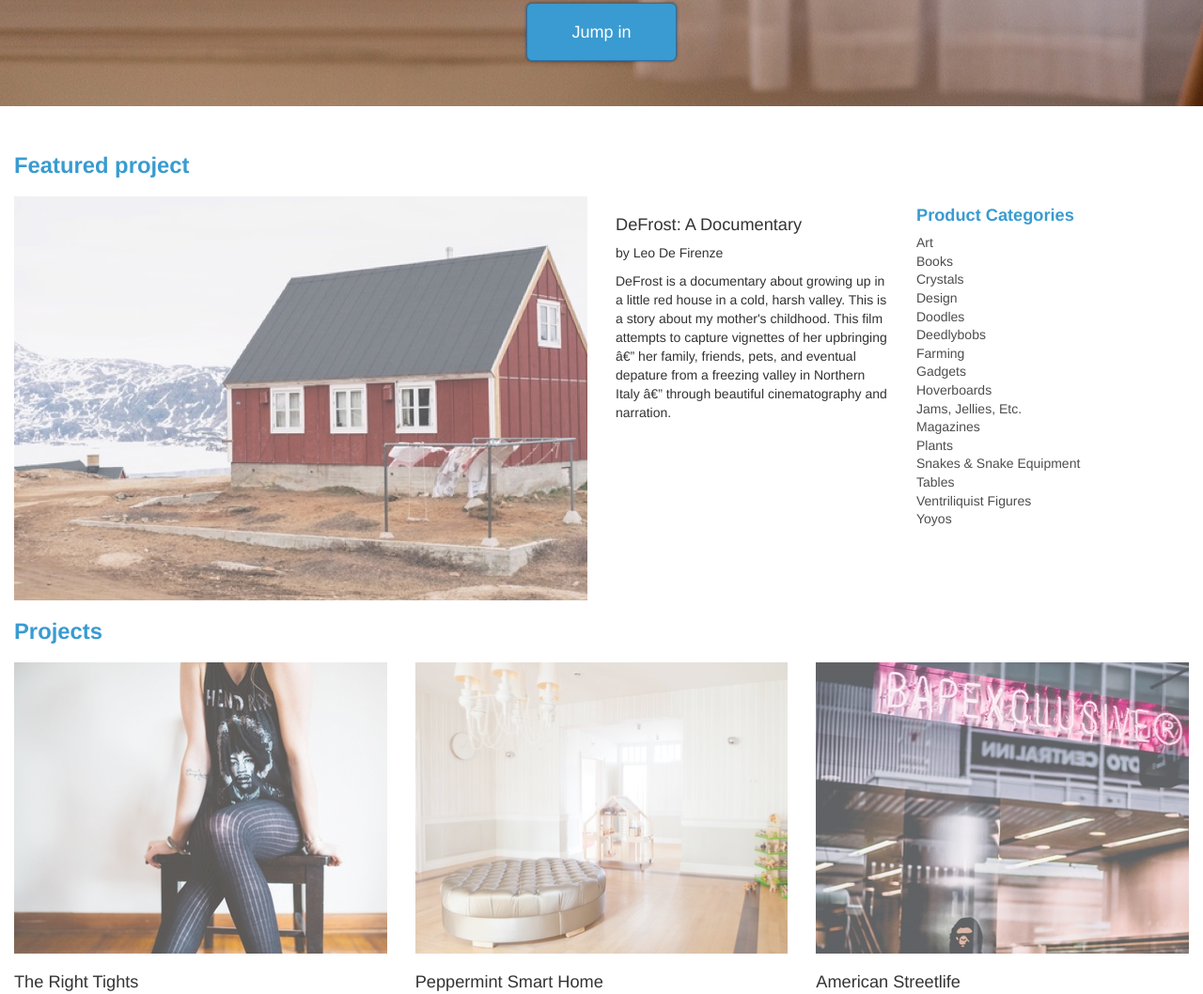
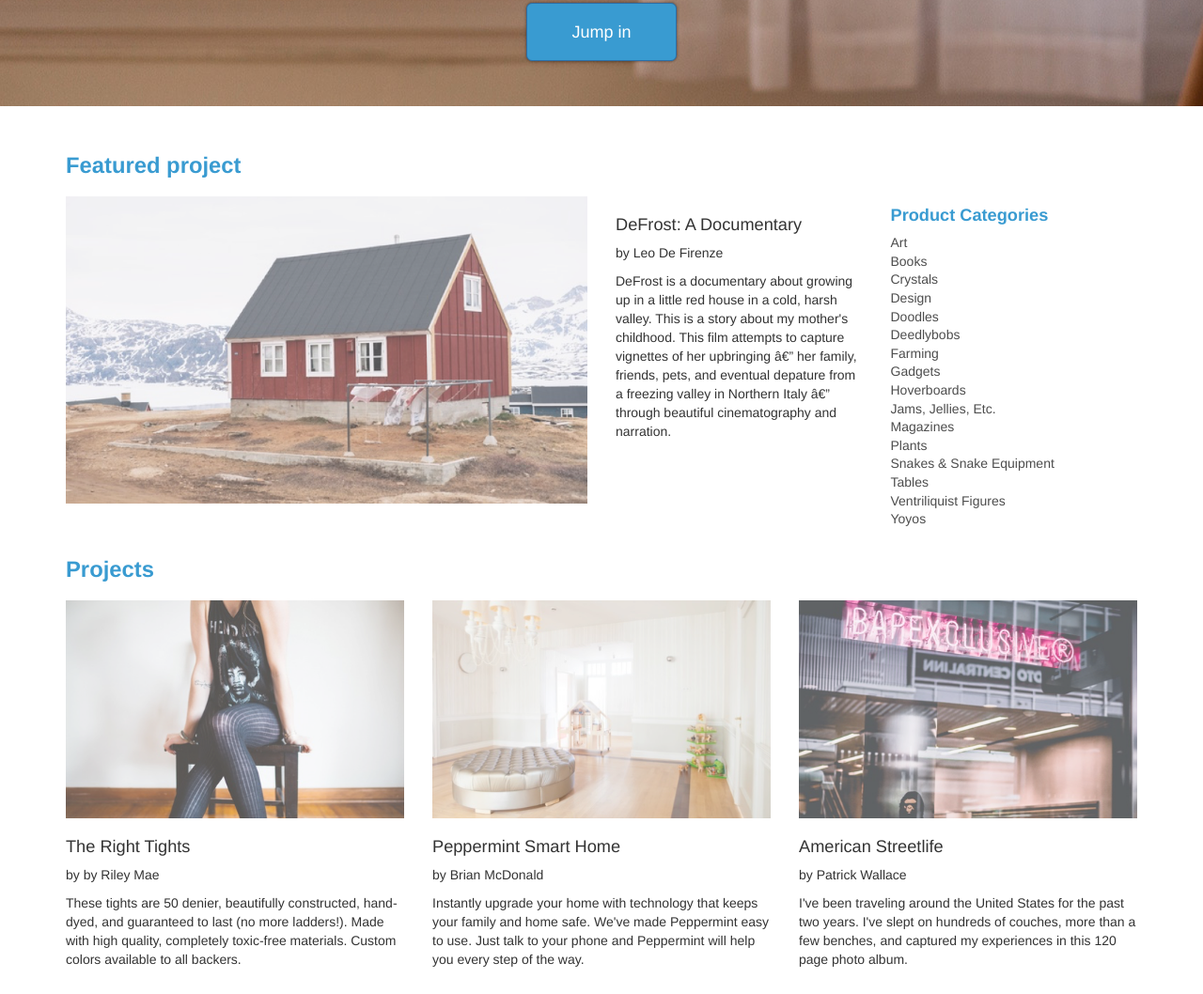
Before and after one commit to janaeffenbergerova/jumpstart, a plain HTML site: page index.html in a window 1280 px wide. Shown: the part 1958-3016 px from the top of the page at 94% size. Drawn offline with nearby package versions, Linux system fonts and the light colour scheme; a script that the page names is missing.

Commit message:
Mobile repair

```diff
--- a/index.html
+++ b/index.html
@@ -62,7 +62,7 @@
           <a class="btn btn-primary btn-lg" href="#">Jump in</a>
         </div>
       </div>
-      <div class="container-fluid middle">
+      <div class="container middle">
         <h2>Featured project</h2>
         <div class="row">
           <div class="col-xs-12 col-sm-12 col-md-12 col-lg-6">
--- a/resources/css/style.css
+++ b/resources/css/style.css
@@ -120,11 +120,15 @@ h5 {
 
 .image-container {
   overflow: hidden;
+  max-width: 100%;
+  height: auto;
 }
 
 .image-container img{
   opacity: 0.7;
   transition: opacity 0.5s ease 0.5s;
+  width: 100%;
+  height: auto;
 }
 
 .image-container img:hover{
@@ -138,14 +142,15 @@ footer {
 
 @media only screen and (max-width: 767px) {
   h1 {
-    font-size: 5.7rem;
+    font-size: 3rem;
   }
 
   .logo {
     display: none;
   }
 
-  .image-container {
+  .image-container, .trouble p, h1 {
     width: 100%;
   }
+
 }
```
